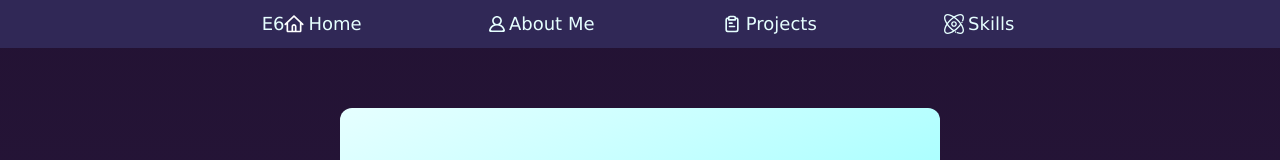
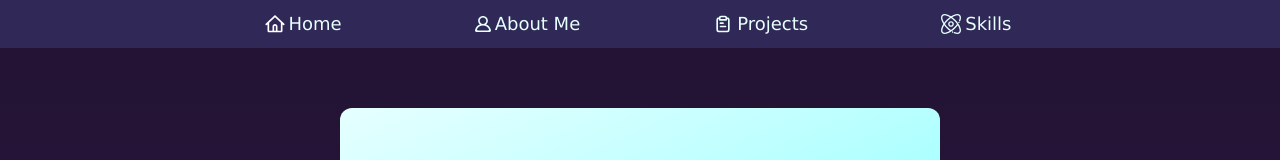
Before and after one commit to zjerome2023/portfolio-website, a React (Vite) app in the folder frontend/: page / in a window 1280 px wide. Shown: the top 160 px of the page. Built offline with nearby package versions, Linux system fonts and the light colour scheme.

Commit message:
Fixed typo

```diff
--- a/frontend/src/App.jsx
+++ b/frontend/src/App.jsx
@@ -17,7 +17,7 @@ function App() {
     <div className='flex flex-col' id='home'></div>
       <header className='flex text-platinum text-lg bg-space-indigo w-full h-12 sticky top-0 z-50'>
         <div className='mx-50 flex justify-around w-full min-w-80'>
-        <a className='my-auto inline-flex' href='#home'>E6
+        <a className='my-auto inline-flex' href='#home'>
           <svg className="size-5 shrink-0 my-auto" width="1em" height="1em" viewBox="0 0 24 24" fill="none" xmlns="http://www.w3.org/2000/svg"><g id="SVGRepo_bgCarrier" stroke-width="0"></g><g id="SVGRepo_tracerCarrier" stroke-linecap="round" stroke-linejoin="round"></g><g id="SVGRepo_iconCarrier"> <path fill-rule="evenodd" clip-rule="evenodd" d="M11.3103 1.77586C11.6966 1.40805 12.3034 1.40805 12.6897 1.77586L20.6897 9.39491L23.1897 11.7759C23.5896 12.1567 23.605 12.7897 23.2241 13.1897C22.8433 13.5896 22.2103 13.605 21.8103 13.2241L21 12.4524V20C21 21.1046 20.1046 22 19 22H14H10H5C3.89543 22 3 21.1046 3 20V12.4524L2.18966 13.2241C1.78972 13.605 1.15675 13.5896 0.775862 13.1897C0.394976 12.7897 0.410414 12.1567 0.810345 11.7759L3.31034 9.39491L11.3103 1.77586ZM5 10.5476V20H9V15C9 13.3431 10.3431 12 12 12C13.6569 12 15 13.3431 15 15V20H19V10.5476L12 3.88095L5 10.5476ZM13 20V15C13 14.4477 12.5523 14 12 14C11.4477 14 11 14.4477 11 15V20H13Z" fill="#FFFF"></path> </g></svg>
           <span className='mx-1'>Home</span>
         </a>
```
